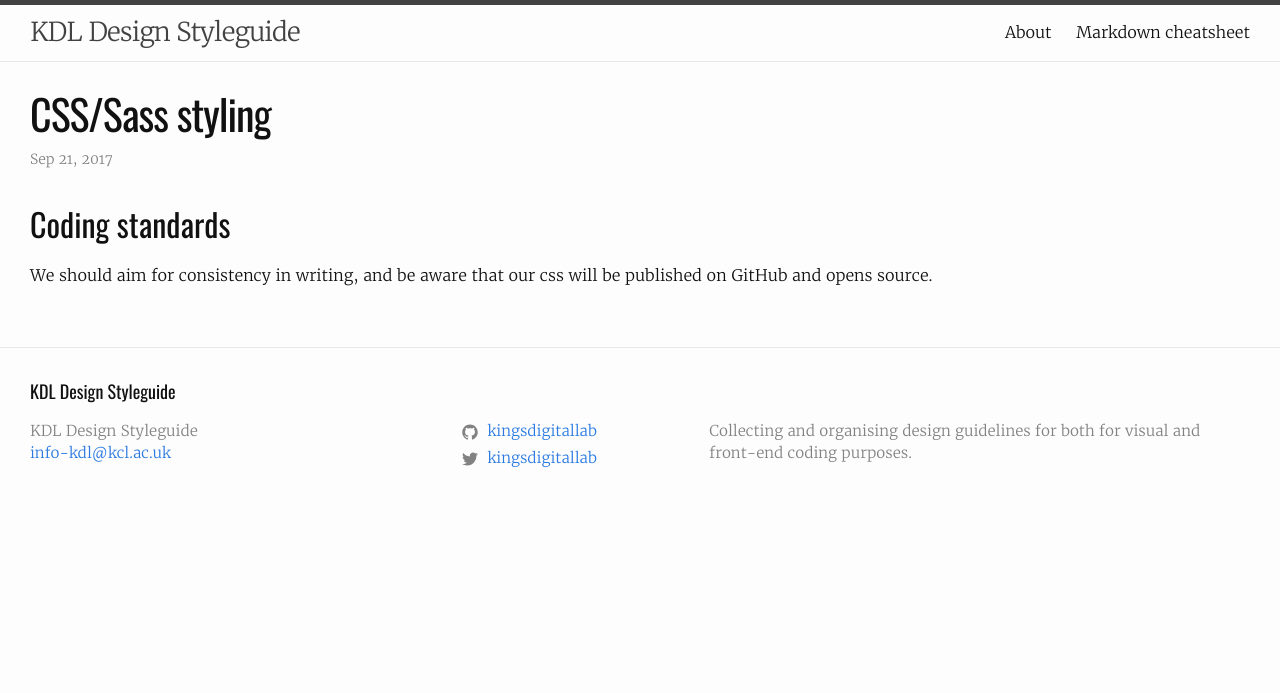
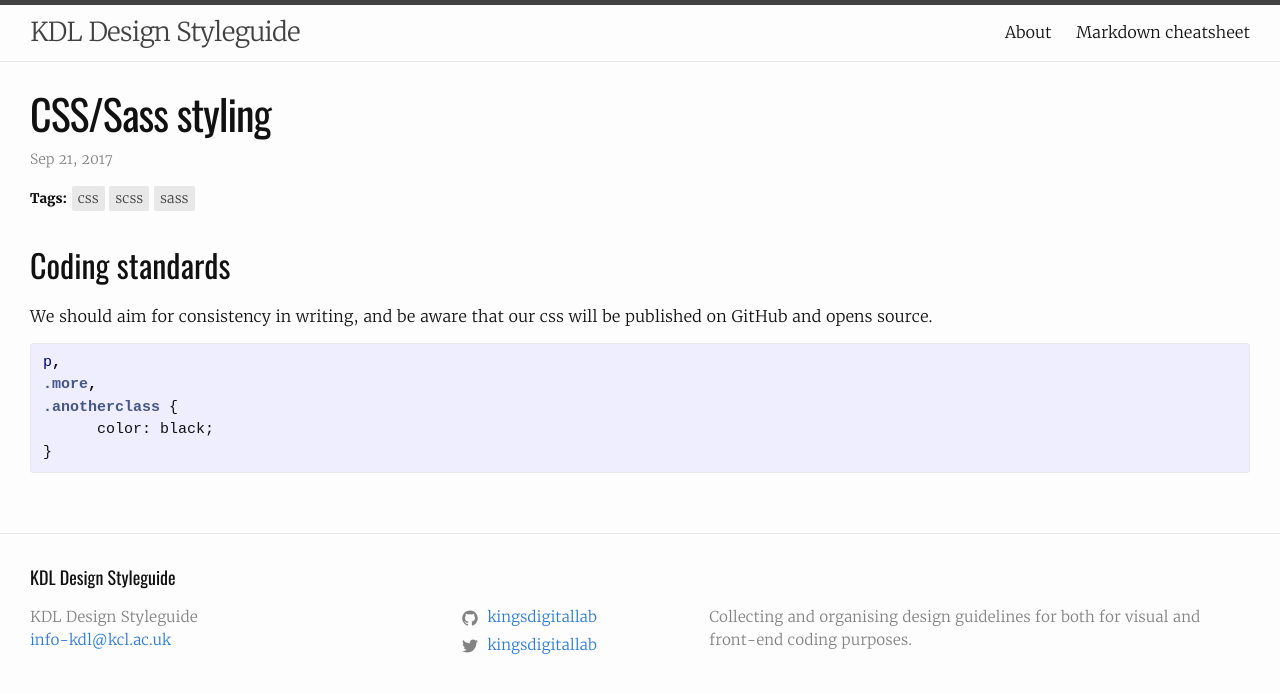
Before and after one commit to kingsdigitallab/kdl-design-styleguide, a Jekyll site: the page built from _posts/2017-09-21-css-styling.markdown, in a window 1280 px wide. Shown: the top 693 px of the page. Built offline with Jekyll 4.4.1, drawn with Linux system fonts in a browser that asks for light colours.

Commit message:
Removed unused pages, more styling

```diff
--- a/_layouts/post.html
+++ b/_layouts/post.html
@@ -13,6 +13,14 @@ layout: default
       {% if page.author %}
         • <span itemprop="author" itemscope itemtype="http://schema.org/Person"><span itemprop="name">{{ page.author }}</span></span>
       {% endif %}</p>
+      {% if page.tags %}
+      <ul class="inline-list">
+        <li><small><strong>Tags:</strong></small> </li>
+        {% for tag in page.tags %}
+        <li class="tags">{{ tag }}</li>
+        {% endfor %}
+      </ul>
+      {% endif %}
   </header>
 
   <div class="post-content" itemprop="articleBody">
--- a/_posts/2017-09-20-this-is-a-post.markdown
+++ /dev/null
@@ -1,6 +0,0 @@
----
-title: This is my title
-layout: post
----
-
-Here is my page.
--- a/_posts/2017-09-21-css-styling.markdown
+++ b/_posts/2017-09-21-css-styling.markdown
@@ -2,8 +2,17 @@
 layout: post
 title:  "CSS/Sass styling"
 date:   2017-09-21 13:43:17 +0100
-categories: css scss sass
+tags: css scss sass
+permalink: /css-styling/
 ---
 
 ## Coding standards
 We should aim for consistency in writing, and be aware that our css will be published on GitHub and opens source.
+
+{% highlight css %}
+p,
+.more,
+.anotherclass {
+      color: black;
+}
+{% endhighlight %}
--- a/_sass/minima.scss
+++ b/_sass/minima.scss
@@ -6,7 +6,7 @@
 $base-font-family: "Merriweather", serif !default;
 $base-font-size:   16px !default;
 $base-font-weight: 300 !default;
-$base-heading-font: "Oswald", serif !default;
+$auxiliary-font: "Oswald", serif !default;
 $small-font-size:  $base-font-size * 0.875 !default;
 $base-line-height: 1.5 !default;
 
--- a/_sass/minima/_base.scss
+++ b/_sass/minima/_base.scss
@@ -7,7 +7,6 @@ dl, dd, ol, ul, figure {
   margin: 0;
   padding: 0;
 }
-
 
 
 /**
@@ -26,7 +25,6 @@ body {
 }
 
 
-
 /**
  * Set `margin-bottom` to maintain vertical rhythm
  */
@@ -38,7 +36,6 @@ ul, ol, dl, figure,
 }
 
 
-
 /**
  * Images
  */
@@ -46,7 +43,6 @@ img {
   max-width: 100%;
   vertical-align: middle;
 }
-
 
 
 /**
@@ -61,12 +57,24 @@ figcaption {
 }
 
 
-
 /**
  * Lists
  */
 ul, ol {
   margin-left: $spacing-unit;
+
+  &.no-bullet {
+    list-style: none;
+    margin-left: 0;
+  }
+
+  &.inline-list {
+    margin-left: 0;
+    li {
+      display: inline-block;
+      list-style: none;
+    }
+  }
 }
 
 li {
@@ -77,15 +85,13 @@ li {
 }
 
 
-
 /**
  * Headings
  */
 h1, h2, h3, h4, h5, h6 {
-  font-family: $base-heading-font;
+  font-family: $auxiliary-font;
   font-weight: 400;
 }
-
 
 
 /**
@@ -131,7 +137,6 @@ blockquote {
 }
 
 
-
 /**
  * Code formatting
  */
@@ -159,7 +164,6 @@ pre {
 }
 
 
-
 /**
  * Wrapper
  */
@@ -181,7 +185,6 @@ pre {
 }
 
 
-
 /**
  * Clearfix
  */
@@ -190,7 +193,6 @@ pre {
   display: table;
   clear: both;
 }
-
 
 
 /**
@@ -215,6 +217,18 @@ pre {
   }
 }
 
+
+/**
+ * Tags
+ */
+
+.tags {
+  background: #e8e8e8;
+  border-radius: 2px;
+  color: #424242;
+  font-size: 14px;
+  padding: 2px 6px;
+}
 
 
 /**
```
Also changed, not shown: _layouts/home.html (+10 -3 lines), _posts/2017-09-20-welcome-to-jekyll.markdown (deleted, +0 -25 lines).
